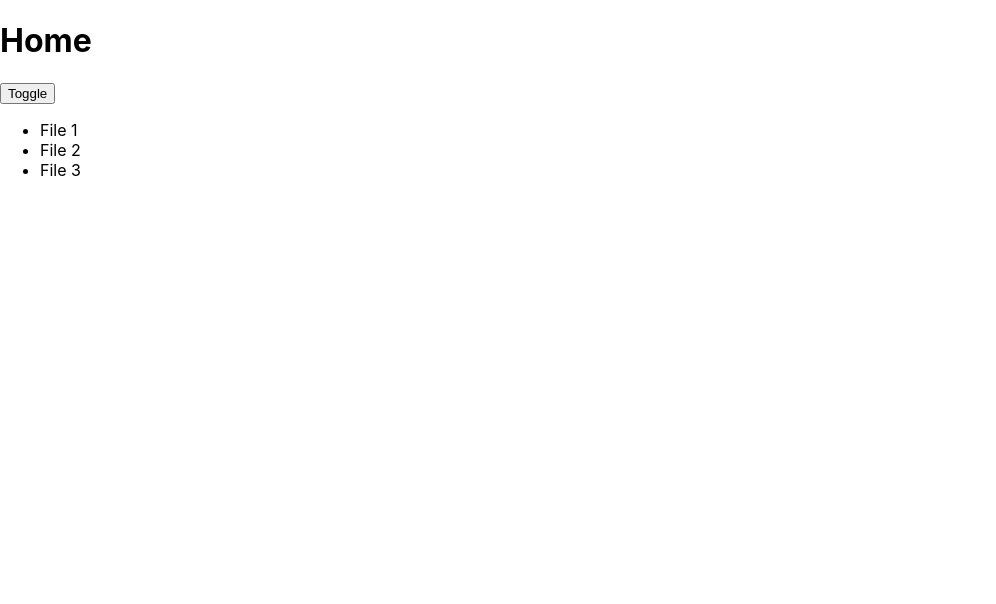
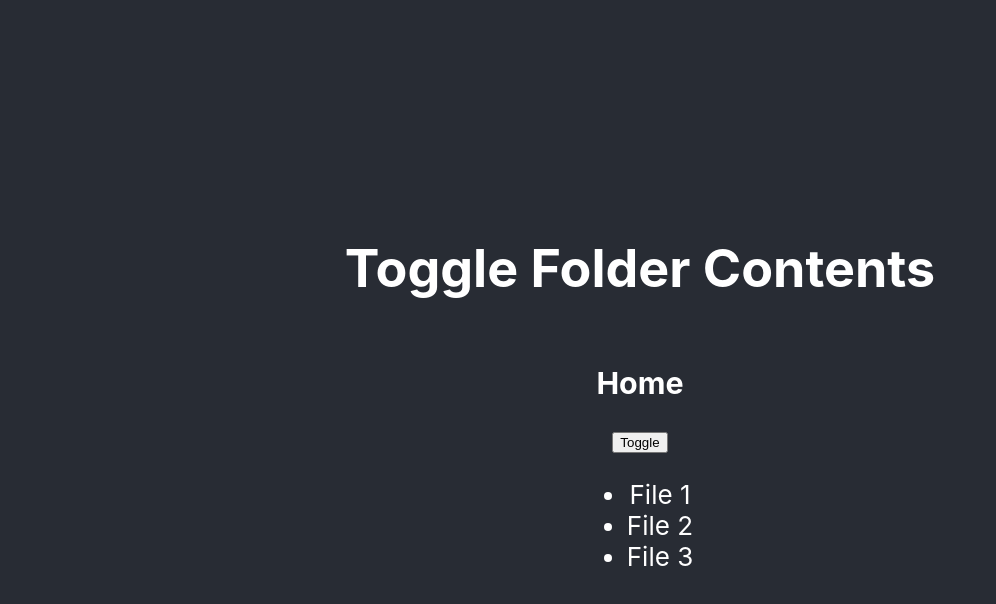
Before and after one commit to CUNY-2X-TTP-2020/react-toggle-folder-contents, a React (Create React App) app: page / in a window 1280 px wide. Shown: the top 604 px of the page, without its empty margins (0-996 px from the left). Built offline with nearby package versions, Linux system fonts and the light colour scheme.

Commit message:
Refactor code for readability

```diff
--- a/src/App.js
+++ b/src/App.js
@@ -2,9 +2,15 @@ import React, { Component } from "react";
 import Folder from "./components/Folder";
 import "./App.css";
 
-class App extends Component {
-  render() {
-    return <Folder visible={true} />;
-  }
+function App()
+{
+    return (
+        <div className="App">
+            <header className="App-header">
+                <h1>Toggle Folder Contents</h1>
+                <Folder visible={true} />
+            </header>
+        </div>
+    );
 }
 export default App;
--- a/src/components/Folder.js
+++ b/src/components/Folder.js
@@ -1,21 +1,23 @@
 import React, { Component } from "react";
 
-class Folder extends Component {
-  constructor(props) {
+export default class Folder extends Component
+{
+    constructor(props)
+    {
         super(props);
         this.state = { visible: this.props.visible };
     }
 
-  changeVisibility = () => {
-    if (this.state.visible == true) {
-      this.setState({ visible: false });
-    } else {
-      this.setState({ visible: true });
-    }
+    changeVisibility = () =>
+    {
+        if (this.state.visible == true) this.setState({ visible: false });
+        else this.setState({ visible: true });
     };
 
-  showFiles = () => {
-    if (this.state.visible == true) {
+    showFiles = () =>
+    {
+        if (this.state.visible == true)
+        {
             return (
                 <ul>
                     <li>File 1</li>
@@ -26,17 +28,14 @@ class Folder extends Component {
         }
     };
 
-  render() {
+    render()
+    {
         return (
             <>
-        <h1>Home</h1>
-        <button visible={this.state.visible} onClick={this.changeVisibility}>
-          Toggle
-        </button>
+                <h3>Home</h3>
+                <button visible={this.state.visible} onClick={this.changeVisibility}>Toggle</button>
                 {this.showFiles()}
             </>
         );
     }
 }
-
-export default Folder;
```
Lines whose indentation alone changed are shown as unchanged.
